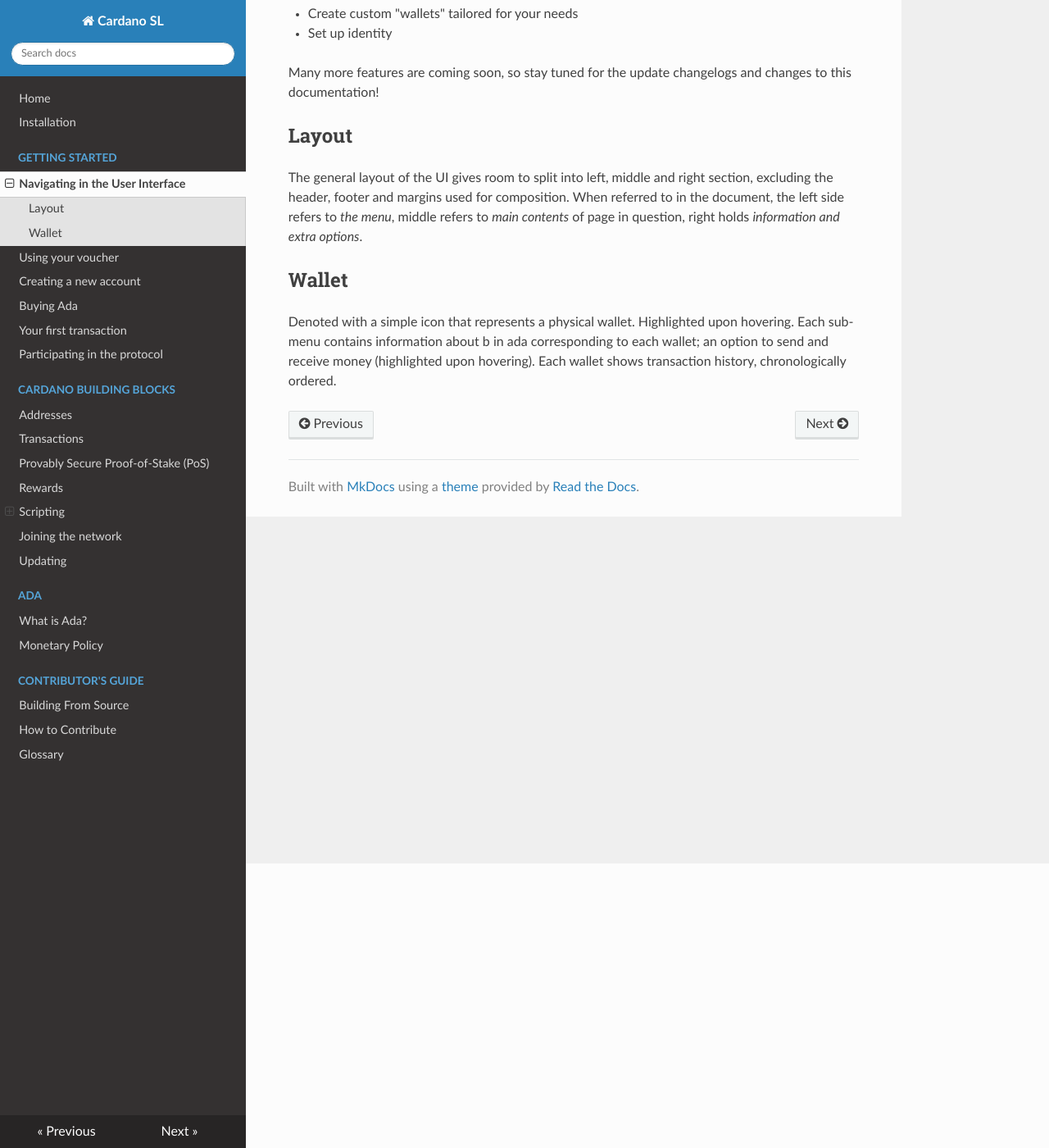
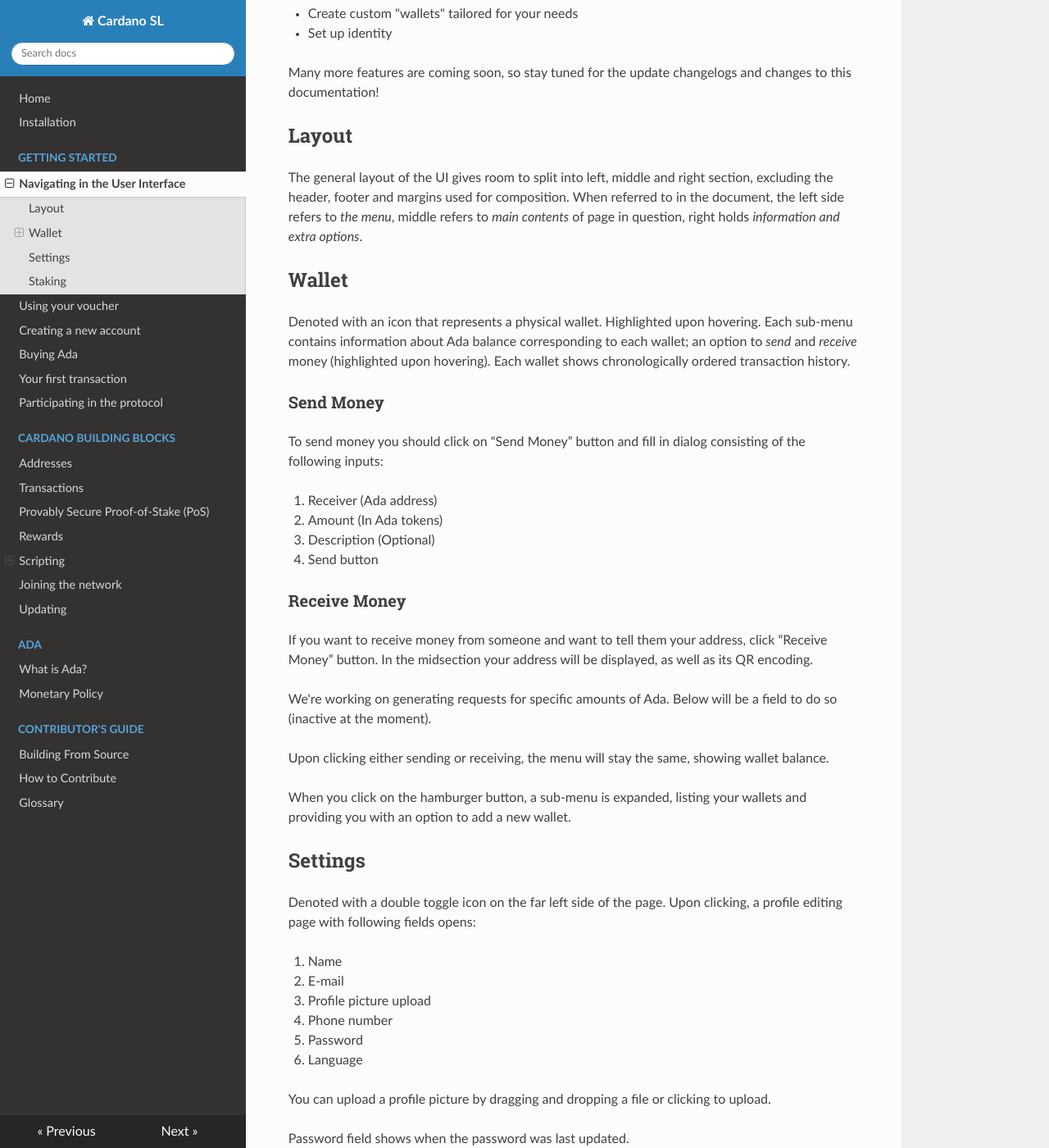
Before and after one commit to input-output-hk/cardano-docs, an MkDocs documentation site: the page built from docs/getting-started/ui.md, in a window 1280 px wide and 1400 px high, scrolled down 347 px. Shown: the whole window at 82% size. Built offline with MkDocs 1.6.1, drawn with Linux system fonts in a browser that asks for light colours; nearby versions of some CDN libraries; old or Windows-style settings are respelled for this version of MkDocs; some of the changed text lies outside the part shown.

Commit message:
Document UI

```diff
--- a/docs/getting-started/ui.md
+++ b/docs/getting-started/ui.md
@@ -27,8 +27,66 @@
 
 ## Wallet
 
-Denoted with a simple icon that represents a physical wallet.
-Highlighted upon hovering. Each sub-menu contains information about b in
-ada corresponding to each wallet; an option to send  and receive money
-(highlighted upon hovering). Each wallet shows transaction history,
-chronologically ordered.
+Denoted with an icon that represents a physical wallet.  Highlighted
+upon hovering. Each sub-menu contains information about Ada balance
+corresponding to each wallet; an option to _send_ and _receive_ money
+(highlighted upon hovering). Each wallet shows chronologically ordered
+transaction history.
+
+### Send Money
+
+To send money you should click on “Send Money” button and fill in dialog
+consisting of the following inputs:
+
+ 1. Receiver (Ada address)
+ 2. Amount (In Ada tokens)
+ 3. Description (Optional)
+ 4. Send button
+
+### Receive Money
+
+If you want to receive money from someone and want to tell them your
+address, click “Receive Money” button. In the midsection your address
+will be displayed, as well as its QR encoding.
+
+We're working on generating requests for specific amounts of Ada.
+Below will be a field to do so (inactive at the moment).
+
+Upon clicking either sending or receiving, the menu will stay the same,
+showing wallet balance.
+
+When you click on the hamburger button, a sub-menu is expanded, listing
+your wallets and providing you with an option to add a new wallet.
+
+## Settings
+
+Denoted with a double toggle icon on the far left side of the page.
+Upon clicking, a profile editing page with following fields
+opens:
+
+ 1. Name
+ 2. E-mail
+ 3. Profile picture upload
+ 4. Phone number
+ 5. Password
+ 6. Language
+
+You can upload a profile picture by
+dragging and dropping a file or clicking to upload.
+
+Password field shows when the password was last updated.
+
+On the right side more groups of settings can be seen (aside from the
+Profile that was already discussed previously):
+
+ 1. Security
+ 2. Identity and Verification
+ 3. Display
+ 4. Privacy
+ 5. Terms of Use
+
+## Staking
+
+Staking information, delegation and Instant Buy options are something
+we're considering to add in the nearest future. For now, the process of
+staking is carried out autmatically on background.
```
Also changed, not shown: docs/for-contributors/building-from-source.md (+5 -0 lines), docs/img/O01.png (deleted), docs/img/O02.png (deleted), docs/img/O03.png (deleted), docs/img/O04.png (deleted), docs/img/O05.png (deleted), docs/img/O06.png (deleted), docs/img/O07.png (deleted), docs/img/O08.png (deleted), docs/img/O09.png (deleted), docs/img/O10.png (deleted), docs/img/O11.png (deleted), docs/img/O12.png (deleted), docs/img/O13.png (deleted), 5 more files.
